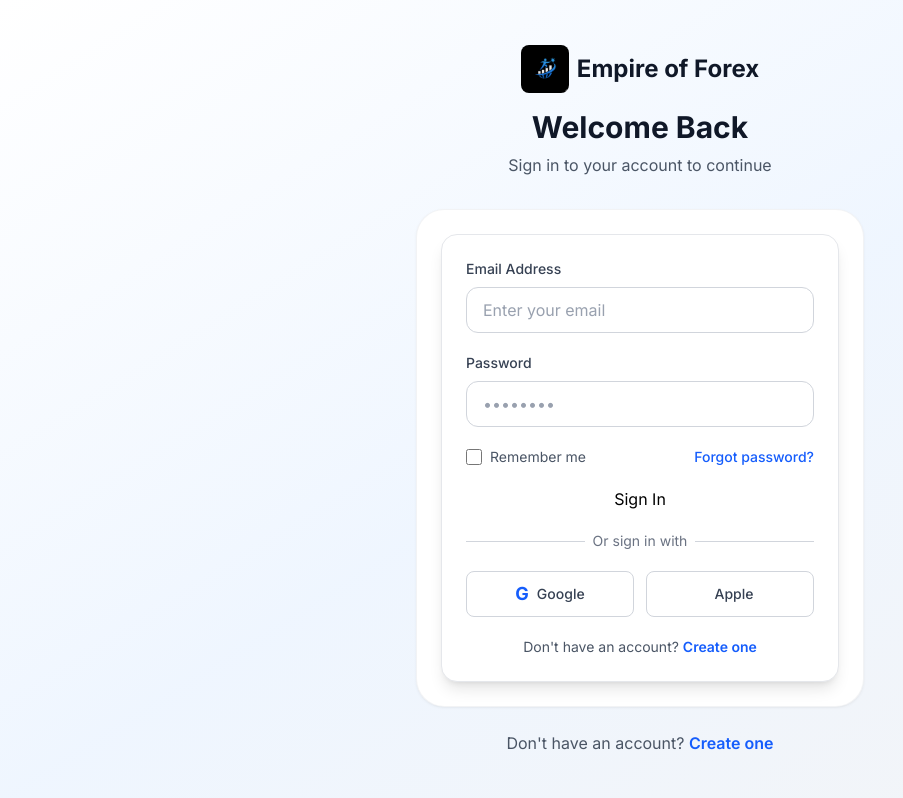
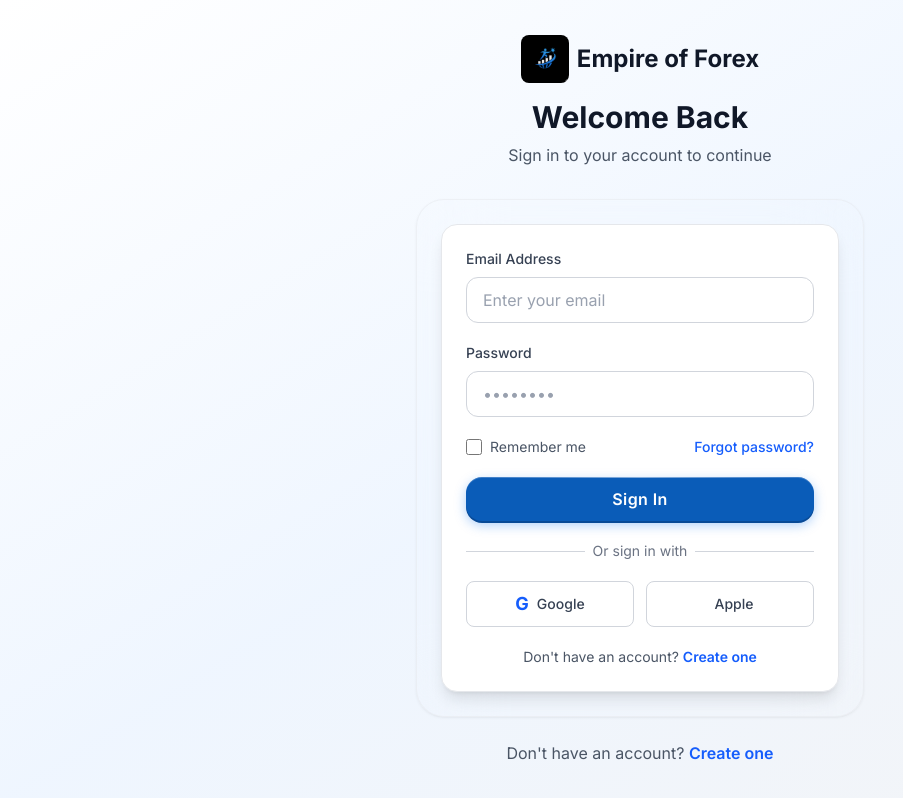
Before and after one commit to basakjoy/eofWebproject, a Next.js app in the folder frontend/: page /login in a window 1280 px wide. Shown: the whole page, without its empty margins (0-903 px from the left). Built offline with nearby package versions, Linux system fonts and the light colour scheme; no server answers.

Commit message:
Button design fixed

```diff
--- a/frontend/src/app/(landing)/about/page.tsx
+++ b/frontend/src/app/(landing)/about/page.tsx
@@ -3,13 +3,14 @@
 import Card from '@/components/common/Card';
 import Button from '@/components/common/Button';
 import Link from 'next/link';
+
 import { Award, Users, Target, TrendingUp } from 'lucide-react';
 
 const teamMembers = [
   {
     name: 'John Smith',
     role: 'Founder & CEO',
-    image: '👨‍💼',
+    image: '../images/ceo1.png',
     bio: '15+ years in forex trading and financial markets',
   },
   {
@@ -54,11 +55,11 @@
       </section>
 
       {/* Company Story */}
-      <section className="w-full px-4 py-20">
-        <div className="max-w-5xl mx-auto">
+      <section className="w-full px-4 py-20 ">
+        <div className="max-w-5xl mx-auto ">
           <div className="grid md:grid-cols-2 gap-12 items-center">
             <Card>
-              <h2 className="text-4xl font-bold gradient-text mb-6">Our Story</h2>
+              <h2 className="text-4xl font-bold gradient-text mb-6 ">Our Story</h2>
               <p className="text-gray-300 mb-4">
                 Founded in 2020, Empire of Forex emerged from a vision to democratize professional forex trading. Our founders, with combined experience of 50+ years in financial markets, created a platform that levels the playing field for retail traders.
               </p>
--- a/frontend/src/app/(landing)/services/page.tsx
+++ b/frontend/src/app/(landing)/services/page.tsx
@@ -1,7 +1,7 @@
 'use client';
 
 import Card from '@/components/common/Card';
-import Button from '@/components/common/Button';
+import  Button  from '@/components/common/Button';
 import { TrendingUp, Briefcase, BarChart3, BookOpen, Shield, CheckCircle2 } from 'lucide-react';
 
 const serviceDetails = [
--- a/frontend/src/app/(landing)/trading-signals/page.tsx
+++ b/frontend/src/app/(landing)/trading-signals/page.tsx
@@ -146,14 +146,14 @@
                 <ResponsiveContainer width="100%" height={chartHeight}>
                   <BarChart data={performanceHistory}>
                   <CartesianGrid strokeDasharray="3 3" stroke="rgba(99, 102, 241, 0.1)" />
-                  <XAxis stroke="#999" dataKey="date" tick={{ fontSize: isMobile ? 10 : 12 }} />
+                  <XAxis stroke="#ffffff" dataKey="date" tick={{ fontSize: isMobile ? 10 : 12 }} />
                   <YAxis stroke="#999" tick={{ fontSize: isMobile ? 10 : 12 }} />
                   <Tooltip
-                    contentStyle={{ backgroundColor: '#1f2937', border: '1px solid #4f46e5', borderRadius: '8px' }}
+                    contentStyle={{ backgroundColor: '#281f1f', border: '1px solid #4f46e5', borderRadius: '8px' }}
                     labelStyle={{ color: '#e0e7ff' }}
                   />
-                  <Bar dataKey="wins" stackId="a" fill="#10b981" radius={[8, 8, 0, 0]} />
-                  <Bar dataKey="losses" stackId="a" fill="#ef4444" radius={[8, 8, 0, 0]} />
+                  <Bar dataKey="wins" stackId="a" fill="#1e81e4" radius={[8, 8, 0, 0]} />
+                  <Bar dataKey="losses" stackId="a" fill="#7d2f2f" radius={[8, 8, 0, 0]} />
                 </BarChart>
               </ResponsiveContainer>
             </div>
@@ -168,15 +168,15 @@
                   <XAxis stroke="#999" dataKey="date" tick={{ fontSize: isMobile ? 10 : 12 }} />
                   <YAxis stroke="#999" tick={{ fontSize: isMobile ? 10 : 12 }} />
                   <Tooltip
-                    contentStyle={{ backgroundColor: '#1f2937', border: '1px solid #4f46e5', borderRadius: '8px' }}
-                    labelStyle={{ color: '#e0e7ff' }}
+                    contentStyle={{ backgroundColor: '#d2d9e2', border: '1px solid #4f46e5', borderRadius: '8px' }}
+                    labelStyle={{ color: '#111213' }}
                   />
                   <Line
                     type="monotone"
                     dataKey="roi"
-                    stroke="#ec4899"
+                    stroke="#000000ae"
                     strokeWidth={isMobile ? 2 : 3}
-                    dot={{ fill: '#ec4899', r: isMobile ? 3 : 5 }}
+                    dot={{ fill: '#f5d0e2', r: isMobile ? 3 : 5 }}
                   />
                 </LineChart>
               </ResponsiveContainer>
--- a/frontend/src/app/layout.tsx
+++ b/frontend/src/app/layout.tsx
@@ -8,6 +8,7 @@
 export const metadata: Metadata = {
   title: 'EOF - Empire of Forex | Professional Trading Platform',
   description: 'Advanced forex trading signals, real-time market analysis, and professional portfolio management.',
+
 };
 
 export default function RootLayout({
--- a/frontend/src/components/common/Button.tsx
+++ b/frontend/src/components/common/Button.tsx
@@ -1,55 +1,10 @@
-// import React from 'react';
-// import { Loader } from 'lucide-react';
-
-// interface ButtonProps extends React.ButtonHTMLAttributes<HTMLButtonElement> {
-//   variant?: 'primary' | 'secondary' | 'danger' | 'outline' | 'gradient';
-//   size?: 'sm' | 'md' | 'lg';
-//   loading?: boolean;
-//   children: React.ReactNode;
-// }
-
-// export default function Button({
-//   variant = 'primary',
-//   size = 'md',
-//   loading = false,
-//   children,
-//   disabled,
-//   ...props
-// }: ButtonProps) {
-//   const baseStyles = 'font-medium rounded-lg transition-all duration-200 flex items-center justify-center gap-2 tracking-tight transform hover:scale-105 active:scale-95';
-
-//   const variants = {
-//     primary: 'bg-[#0D73ED] dark:bg-[#4A9FF5] hover:bg-[#0A5CB8] hover:shadow-lg dark:hover:bg-[#6AC3FF] text-white dark:text-gray-900 shadow-md disabled:opacity-50 disabled:scale-100',
-//     secondary: 'bg-gray-100 dark:bg-gray-700 hover:bg-gray-200 dark:hover:bg-gray-600 text-gray-900 dark:text-white shadow-sm hover:shadow-md disabled:opacity-50 disabled:scale-100',
-//     danger: 'bg-red-600 dark:bg-red-700 hover:bg-red-700 hover:shadow-lg dark:hover:bg-red-600 text-white shadow-md disabled:opacity-50 disabled:scale-100',
-//     outline: 'border-2 border-gray-300 dark:border-gray-600 hover:border-[#0D73ED] dark:hover:border-[#4A9FF5] hover:shadow-md text-gray-900 dark:text-white hover:text-[#0D73ED] dark:hover:text-[#4A9FF5] disabled:opacity-50 disabled:scale-100',
-//     gradient: 'bg-gradient-to-r from-[#0D73ED] to-[#4A9FF5] dark:from-[#0D73ED] dark:to-[#6AC3FF] hover:shadow-lg text-white shadow-md disabled:opacity-50 disabled:scale-100',
-//   };
-
-//   const sizes = {
-//     sm: 'px-4 py-2 text-sm',
-//     md: 'px-6 py-2.5 text-base',
-//     lg: 'px-8 py-3.5 text-lg',
-//   };
-
-//   return (
-//     <button
-//       className={`${baseStyles} ${variants[variant]} ${sizes[size]}`}
-//       disabled={disabled || loading}
-//       {...props}
-//     >
-//       {loading && <Loader className="w-4 h-4 animate-spin" />}
-//       {children}
-//     </button>
-//   );
-// }
 'use client';
 
-import React from 'react';
+import React, { useRef } from 'react';
 import { Loader } from 'lucide-react';
 
 interface ButtonProps extends React.ButtonHTMLAttributes<HTMLButtonElement> {
-  variant?: 'primary' | 'secondary' | 'danger' | 'outline' | 'gradient';
+  variant?: 'primary' | 'secondary' | 'danger' | 'outline' | 'gradient' | 'ghost' | 'gold';
   size?: 'sm' | 'md' | 'lg';
   loading?: boolean;
   children: React.ReactNode;
@@ -61,73 +16,115 @@
   loading = false,
   children,
   disabled,
+  className = '',
+  onMouseMove,
   ...props
 }: ButtonProps) {
-  const baseStyles = `
-    font-semibold rounded-xl transition-all duration-300 flex items-center justify-center gap-2
-    tracking-tight relative overflow-hidden group disabled:cursor-not-allowed
-    before:absolute before:inset-0 before:bg-white before:opacity-0 before:transition-opacity
-    before:duration-300 hover:before:opacity-20 active:before:opacity-40
-  `;
+  const btnRef = useRef<HTMLButtonElement>(null);
 
-  const variants = {
-    primary: `
-      bg-gradient-to-br from-[#0D73ED] to-[#0A5CB8] dark:from-[#4A9FF5] dark:to-[#0D73ED]
-      hover:shadow-2xl dark:hover:shadow-blue-500/50 text-white shadow-lg
-      disabled:opacity-50 disabled:shadow-none
-      relative before:absolute before:w-0 before:h-0 before:-top-0 before:-right-0
-      before:rounded-full before:bg-white before:opacity-30
-      hover:before:w-96 hover:before:h-96 before:transition-all before:duration-500
-    `,
-    secondary: `
-      bg-gradient-to-br from-gray-100 to-gray-50 dark:from-gray-700 dark:to-gray-800
-      hover:shadow-xl dark:hover:shadow-gray-900/50 text-gray-900 dark:text-white shadow-md
-      disabled:opacity-50 disabled:shadow-none
-      border border-gray-200 dark:border-gray-600
-      relative before:absolute before:w-0 before:h-0 before:-top-0 before:-right-0
-      before:rounded-full before:bg-gray-300 dark:before:bg-gray-500 before:opacity-20
-      hover:before:w-96 hover:before:h-96 before:transition-all before:duration-500
-    `,
-    danger: `
-      bg-gradient-to-br from-red-600 to-red-700 dark:from-red-700 dark:to-red-800
-      hover:shadow-2xl dark:hover:shadow-red-500/50 text-white shadow-lg
-      disabled:opacity-50 disabled:shadow-none
-      relative before:absolute before:w-0 before:h-0 before:-top-0 before:-right-0
-      before:rounded-full before:bg-white before:opacity-30
-      hover:before:w-96 hover:before:h-96 before:transition-all before:duration-500
-    `,
-    outline: `
-      border-2 border-[#0D73ED] dark:border-[#4A9FF5] text-[#0D73ED] dark:text-[#4A9FF5]
-      hover:shadow-xl hover:shadow-blue-500/20 dark:hover:shadow-blue-500/30
-      relative bg-transparent hover:bg-[#0D73ED] hover:bg-opacity-5 dark:hover:bg-[#4A9FF5] dark:hover:bg-opacity-10
-      transition-all duration-300 disabled:opacity-50 disabled:shadow-none
-      before:absolute before:inset-0 before:rounded-xl before:border-2 before:border-transparent
-      before:bg-gradient-to-r before:from-[#0D73ED] before:to-[#4A9FF5] before:opacity-0
-      hover:before:opacity-20 before:transition-opacity before:duration-300
-    `,
-    gradient: `
-      bg-gradient-to-r from-[#0D73ED] via-[#2E8CE8] to-[#4A9FF5]
-      dark:from-[#0D73ED] dark:via-[#2E8CE8] dark:to-[#6AC3FF]
-      hover:shadow-2xl dark:hover:shadow-blue-500/60 text-white shadow-lg
-      disabled:opacity-50 disabled:shadow-none
-      relative before:absolute before:w-0 before:h-0 before:-top-0 before:-right-0
-      before:rounded-full before:bg-white before:opacity-30
-      hover:before:w-96 hover:before:h-96 before:transition-all before:duration-500
-      after:absolute after:inset-0 after:rounded-xl after:opacity-0
-      after:bg-gradient-to-l after:from-[#4A9FF5] after:via-[#2E8CE8] after:to-[#0D73ED]
-      hover:after:opacity-20 after:transition-opacity after:duration-300
-    `,
+  const handleMouseMove = (e: React.MouseEvent<HTMLButtonElement>) => {
+    const btn = btnRef.current;
+    if (!btn) return;
+    const rect = btn.getBoundingClientRect();
+    const x = ((e.clientX - rect.left) / rect.width) * 100;
+    const y = ((e.clientY - rect.top) / rect.height) * 100;
+    btn.style.setProperty('--mx', `${x}%`);
+    btn.style.setProperty('--my', `${y}%`);
+    onMouseMove?.(e);
   };
 
-  const sizes = {
-    sm: 'px-4 py-2 text-sm',
-    md: 'px-6 py-3 text-base',
-    lg: 'px-8 py-4 text-lg',
+  const base = [
+    'relative inline-flex items-center justify-center gap-2 font-semibold',
+    'rounded-2xl overflow-hidden cursor-pointer select-none',
+    'transition-all duration-200 ease-out',
+    'focus-visible:outline-none focus-visible:ring-2 focus-visible:ring-offset-2 focus-visible:ring-blue-500',
+    'disabled:opacity-40 disabled:pointer-events-none',
+    // shimmer spot follows cursor
+    'before:absolute before:inset-0 before:rounded-[inherit]',
+    'before:bg-[radial-gradient(circle_at_var(--mx,50%)_var(--my,50%),rgba(255,255,255,0.18)_0%,transparent_65%)]',
+    'before:opacity-0 hover:before:opacity-100 before:transition-opacity before:duration-300',
+  ].join(' ');
+
+  const variants: Record<string, string> = {
+    primary: [
+      'bg-[#0A5CB8] text-white',
+      'shadow-[0_2px_0_#084a96,0_4px_12px_rgba(13,115,237,0.35),inset_0_1px_0_rgba(255,255,255,0.18)]',
+      'hover:bg-[#0D6FE0]',
+      'hover:shadow-[0_2px_0_#084a96,0_8px_24px_rgba(13,115,237,0.5),inset_0_1px_0_rgba(255,255,255,0.22)]',
+      'active:translate-y-px active:shadow-[0_1px_0_#084a96,0_2px_8px_rgba(13,115,237,0.3)]',
+      // top-edge gloss
+      'after:absolute after:inset-x-0 after:top-0 after:h-[1px] after:rounded-t-2xl',
+      'after:bg-gradient-to-r after:from-transparent after:via-white/40 after:to-transparent',
+    ].join(' '),
+
+    secondary: [
+      'bg-white dark:bg-gray-900 text-gray-800 dark:text-gray-100',
+      'border border-gray-200 dark:border-gray-700',
+      'shadow-[0_1px_0_#d1d5db,0_2px_8px_rgba(0,0,0,0.06),inset_0_1px_0_rgba(255,255,255,0.9)]',
+      'dark:shadow-[0_1px_0_#374151,0_2px_8px_rgba(0,0,0,0.3),inset_0_1px_0_rgba(255,255,255,0.04)]',
+      'hover:shadow-[0_1px_0_#d1d5db,0_4px_16px_rgba(0,0,0,0.1),inset_0_1px_0_rgba(255,255,255,0.9)]',
+      'active:translate-y-px',
+    ].join(' '),
+
+    danger: [
+      'bg-red-600 text-white',
+      'shadow-[0_2px_0_#b91c1c,0_4px_12px_rgba(220,38,38,0.35),inset_0_1px_0_rgba(255,255,255,0.15)]',
+      'hover:bg-red-500',
+      'hover:shadow-[0_2px_0_#b91c1c,0_8px_24px_rgba(220,38,38,0.45),inset_0_1px_0_rgba(255,255,255,0.2)]',
+      'active:translate-y-px active:shadow-[0_1px_0_#b91c1c,0_2px_8px_rgba(220,38,38,0.3)]',
+      'after:absolute after:inset-x-0 after:top-0 after:h-[1px] after:rounded-t-2xl',
+      'after:bg-gradient-to-r after:from-transparent after:via-white/35 after:to-transparent',
+    ].join(' '),
+
+    outline: [
+      'bg-transparent text-[#0D73ED] dark:text-[#60A5FA]',
+      'border-2 border-[#0D73ED] dark:border-[#60A5FA]',
+      'shadow-[0_0_0_0_rgba(13,115,237,0)] hover:shadow-[0_0_0_4px_rgba(13,115,237,0.12)]',
+      'hover:bg-[#0D73ED]/5 dark:hover:bg-[#60A5FA]/8',
+      'active:translate-y-px',
+    ].join(' '),
+
+    gradient: [
+      'text-white',
+      'bg-[linear-gradient(135deg,#0D73ED_0%,#2E8CE8_40%,#6AC3FF_100%)]',
+      'shadow-[0_2px_0_rgba(0,0,0,0.18),0_4px_16px_rgba(13,115,237,0.4),inset_0_1px_0_rgba(255,255,255,0.2)]',
+      'hover:shadow-[0_2px_0_rgba(0,0,0,0.18),0_8px_28px_rgba(13,115,237,0.55),inset_0_1px_0_rgba(255,255,255,0.25)]',
+      'hover:brightness-110',
+      'active:translate-y-px active:brightness-95',
+      'after:absolute after:inset-x-0 after:top-0 after:h-[1px] after:rounded-t-2xl',
+      'after:bg-gradient-to-r after:from-transparent after:via-white/50 after:to-transparent',
+    ].join(' '),
+
+    ghost: [
+      'bg-transparent text-gray-700 dark:text-gray-300',
+      'hover:bg-gray-100 dark:hover:bg-gray-800',
+      'active:bg-gray-200 dark:active:bg-gray-700',
+      'active:translate-y-px',
+    ].join(' '),
+
+    gold: [
+      'text-[#5c3a00]',
+      'bg-[linear-gradient(135deg,#F5C842_0%,#FBDC6A_35%,#E8A800_70%,#F5C842_100%)]',
+      'shadow-[0_2px_0_#c48800,0_4px_16px_rgba(232,168,0,0.4),inset_0_1px_0_rgba(255,255,255,0.5)]',
+      'hover:shadow-[0_2px_0_#c48800,0_8px_28px_rgba(232,168,0,0.55),inset_0_1px_0_rgba(255,255,255,0.55)]',
+      'hover:brightness-105',
+      'active:translate-y-px active:brightness-95',
+      'after:absolute after:inset-x-0 after:top-0 after:h-[1px] after:rounded-t-2xl',
+      'after:bg-gradient-to-r after:from-transparent after:via-white/60 after:to-transparent',
+    ].join(' '),
+  };
+
+  const sizes: Record<string, string> = {
+    sm: 'px-4 py-2 text-sm tracking-wide h-9',
+    md: 'px-6 py-3 text-base tracking-wide h-11',
+    lg: 'px-8 py-4 text-lg tracking-wide h-14',
   };
 
   return (
     <button
-      className={`${baseStyles} ${variants[variant]} ${sizes[size]}`}
+      ref={btnRef}
+      onMouseMove={handleMouseMove}
+      className={`${base} ${variants[variant]} ${sizes[size]} ${className}`}
       disabled={disabled || loading}
       {...props}
     >
--- a/frontend/src/components/common/Card.tsx
+++ b/frontend/src/components/common/Card.tsx
@@ -41,8 +41,8 @@
   return (
     <div
       ref={ref}
-      className={`bg-white dark:bg-[#070b14]/70 backdrop-blur-2xl rounded-[1.75rem] border border-gray-200/50 dark:border-white/[0.06] ${paddingClasses[padding]} shadow-sm shadow-black/5 dark:shadow-2xl transition-all duration-500 ease-out ${hover
-          ? 'hover:border-gray-300 dark:hover:border-white/[0.12] hover:shadow-2xl hover:shadow-primary/5 hover:-translate-y-1.5 cursor-pointer'
+      className={`bg-dark  backdrop-blur-2xl rounded-[1.75rem] border border-gray-200/50 dark:border-white/[0.06] ${paddingClasses[padding]} shadow-sm shadow-black/5 dark:shadow-2xl transition-all duration-500 ease-out ${hover
+          ? 'hover:border-gray-300  hover:shadow-2xl hover:shadow-primary/5 hover:-translate-y-1.5 cursor-pointer'
           : ''
         } ${className}`}
     >
```
